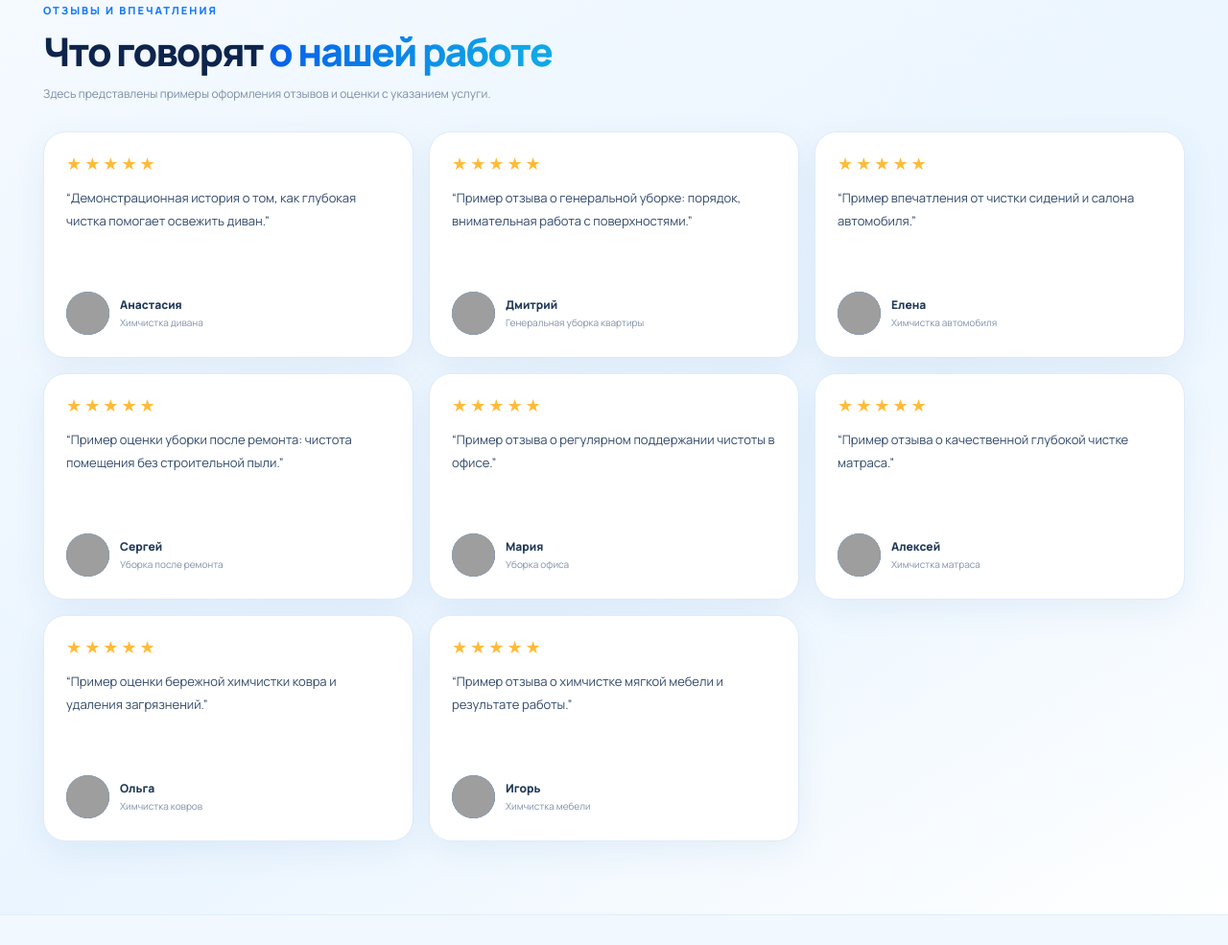
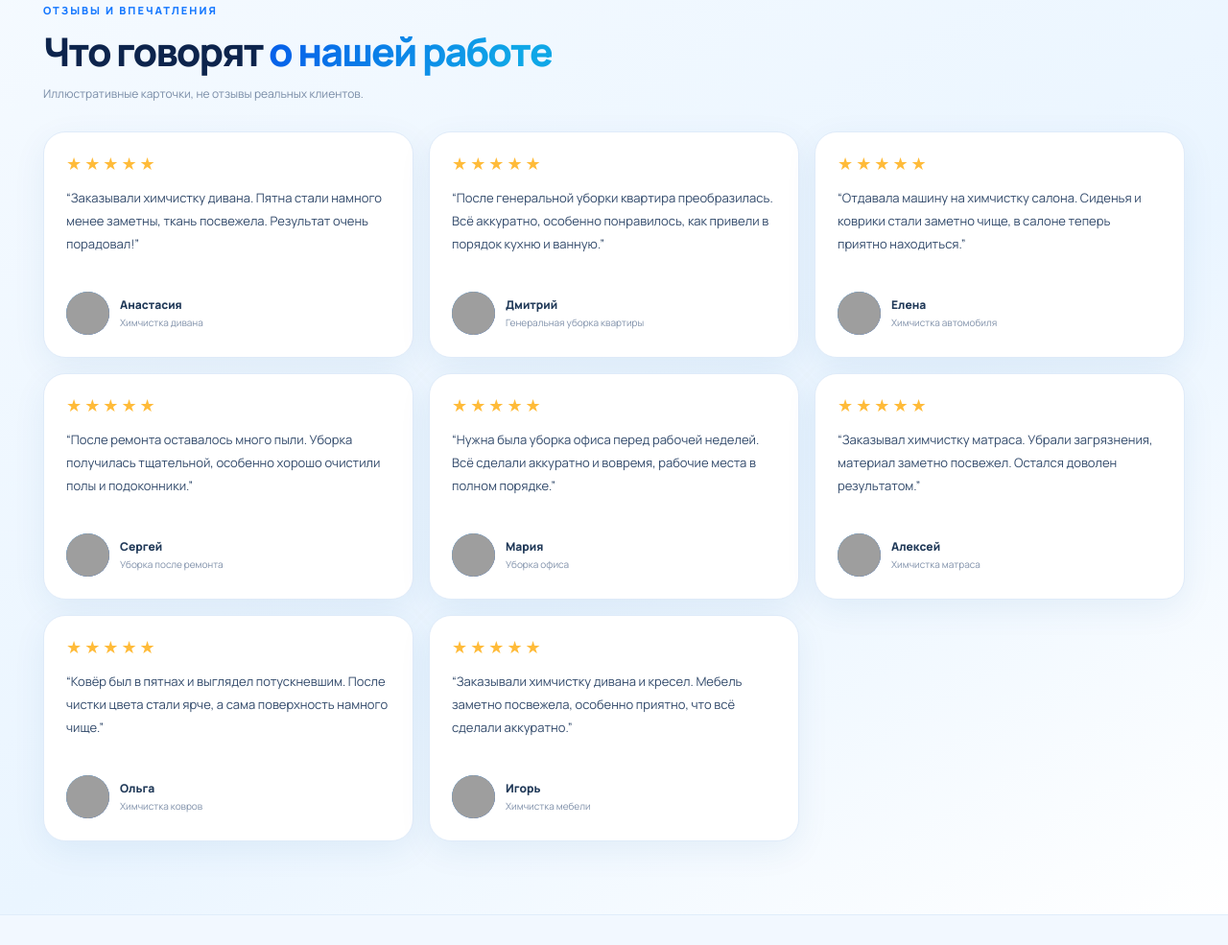
Before and after one commit to krygantt-dot/nashclining-, a website: page index.html in a window 1280 px wide. Shown: the part 3848-4833 px from the top of the page at 96% size. Drawn offline with Linux system fonts and the light colour scheme; no server answers; grey boxes are pictures that could not be loaded.

Commit message:
Сделать тексты карточек отзывов естественными и убрать шаблонный язык

```diff
--- a/index.html
+++ b/index.html
@@ -428,7 +428,7 @@ html.order-scroll-locked{overflow:hidden!important;overscroll-behavior:none}
 <section class="reviews" id="reviews"><div class="container">
   <div class="reviews-heading reveal"><div><div class="kicker">Отзывы и впечатления</div>
     <h2 class="section-title" id="reviewSectionHeading">Что говорят <span class="blue-text">о нашей работе</span></h2>
-    <p id="reviewSectionDescription">Примеры оформления с иллюстративными аватарками. Реальные отзывы появятся после публикации.</p></div></div>
+    <p id="reviewSectionDescription">Иллюстративные карточки, не отзывы реальных клиентов.</p></div></div>
   <div class="reviews-grid" id="customerReviews" aria-live="polite"></div>
   </div></section>
 <section class="coverage" id="coverage"><div class="container coverage-grid"><div class="reveal"><div class="kicker">География работы</div><h2 class="section-title">Приедем <span class="blue-text">к вам</span></h2><p class="section-description">Работаем по Минску и другим городам Беларуси. Уточните возможность и стоимость выезда при записи.</p><div class="cities" id="cityButtons"><button class="city active" data-city="Минск">⌖ Минск</button><button class="city" data-city="Бобруйск">⌖ Бобруйск</button><button class="city" data-city="Солигорск">⌖ Солигорск</button><button class="city" data-city="Жлобин">⌖ Жлобин</button><button class="city" data-city="Рогачёв">⌖ Рогачёв</button></div><button data-order class="btn btn-primary">Узнать стоимость выезда ↗</button></div><div class="map-wrap reveal" id="mapWrap">
@@ -670,7 +670,7 @@ selectCoverageCity('Минск');
       "author": "Анастасия",
       "service": "Химчистка дивана",
       "rating": 5,
-      "body": "Демонстрационная история о том, как глубокая чистка помогает освежить диван.",
+      "body": "Заказывали химчистку дивана. Пятна стали намного менее заметны, ткань посвежела. Результат очень порадовал!",
       "is_demo": true,
       "avatar_url": "https://images.unsplash.com/photo-1534528741775-53994a69daeb?auto=format&fit=crop&w=160&h=160&q=80"
     },
@@ -679,7 +679,7 @@ selectCoverageCity('Минск');
       "author": "Дмитрий",
       "service": "Генеральная уборка квартиры",
       "rating": 5,
-      "body": "Пример отзыва о генеральной уборке: порядок, внимательная работа с поверхностями.",
+      "body": "После генеральной уборки квартира преобразилась. Всё аккуратно, особенно понравилось, как привели в порядок кухню и ванную.",
       "is_demo": true,
       "avatar_url": "https://images.unsplash.com/photo-1500648767791-00dcc994a43e?auto=format&fit=crop&w=160&h=160&q=80"
     },
@@ -688,7 +688,7 @@ selectCoverageCity('Минск');
       "author": "Елена",
       "service": "Химчистка автомобиля",
       "rating": 5,
-      "body": "Пример впечатления от чистки сидений и салона автомобиля.",
+      "body": "Отдавала машину на химчистку салона. Сиденья и коврики стали заметно чище, в салоне теперь приятно находиться.",
       "is_demo": true,
       "avatar_url": "https://images.unsplash.com/photo-1531123897727-8f129e1688ce?auto=format&fit=crop&w=160&h=160&q=80"
     },
@@ -697,7 +697,7 @@ selectCoverageCity('Минск');
       "author": "Сергей",
       "service": "Уборка после ремонта",
       "rating": 5,
-      "body": "Пример оценки уборки после ремонта: чистота помещения без строительной пыли.",
+      "body": "После ремонта оставалось много пыли. Уборка получилась тщательной, особенно хорошо очистили полы и подоконники.",
       "is_demo": true,
       "avatar_url": "https://images.unsplash.com/photo-1507003211169-0a1dd7228f2d?auto=format&fit=crop&w=160&h=160&q=80"
     },
@@ -706,7 +706,7 @@ selectCoverageCity('Минск');
       "author": "Мария",
       "service": "Уборка офиса",
       "rating": 5,
-      "body": "Пример отзыва о регулярном поддержании чистоты в офисе.",
+      "body": "Нужна была уборка офиса перед рабочей неделей. Всё сделали аккуратно и вовремя, рабочие места в полном порядке.",
       "is_demo": true,
       "avatar_url": "https://images.unsplash.com/photo-1544005313-94ddf0286df2?auto=format&fit=crop&w=160&h=160&q=80"
     },
@@ -715,7 +715,7 @@ selectCoverageCity('Минск');
       "author": "Алексей",
       "service": "Химчистка матраса",
       "rating": 5,
-      "body": "Пример отзыва о качественной глубокой чистке матраса.",
+      "body": "Заказывал химчистку матраса. Убрали загрязнения, материал заметно посвежел. Остался доволен результатом.",
       "is_demo": true,
       "avatar_url": "https://images.unsplash.com/photo-1535713875002-d1d0cf377fde?auto=format&fit=crop&w=160&h=160&q=80"
     },
@@ -724,7 +724,7 @@ selectCoverageCity('Минск');
       "author": "Ольга",
       "service": "Химчистка ковров",
       "rating": 5,
-      "body": "Пример оценки бережной химчистки ковра и удаления загрязнений.",
+      "body": "Ковёр был в пятнах и выглядел потускневшим. После чистки цвета стали ярче, а сама поверхность намного чище.",
       "is_demo": true,
       "avatar_url": "https://images.unsplash.com/photo-1517841905240-472988babdf9?auto=format&fit=crop&w=160&h=160&q=80"
     },
@@ -733,7 +733,7 @@ selectCoverageCity('Минск');
       "author": "Игорь",
       "service": "Химчистка мебели",
       "rating": 5,
-      "body": "Пример отзыва о химчистке мягкой мебели и результате работы.",
+      "body": "Заказывали химчистку дивана и кресел. Мебель заметно посвежела, особенно приятно, что всё сделали аккуратно.",
       "is_demo": true,
       "avatar_url": "https://images.unsplash.com/photo-1521119989659-a83eee488004?auto=format&fit=crop&w=160&h=160&q=80"
     }
@@ -763,7 +763,7 @@ selectCoverageCity('Минск');
     // Keep the section heading stable regardless of the mix of review types.
     heading.innerHTML='Что говорят <span class="blue-text">о нашей работе</span>';
     const hasDemo=items.some(item=>item.is_demo);
-    description.textContent=hasDemo?'Здесь представлены примеры оформления отзывов и оценки с указанием услуги.':
+    description.textContent=hasDemo?'Иллюстративные карточки, не отзывы реальных клиентов.':
       'Впечатления клиентов с оценками и указанием услуги.';
   }
   fetch('/api/reviews',{cache:'no-store'}).then(async res=>{
```
